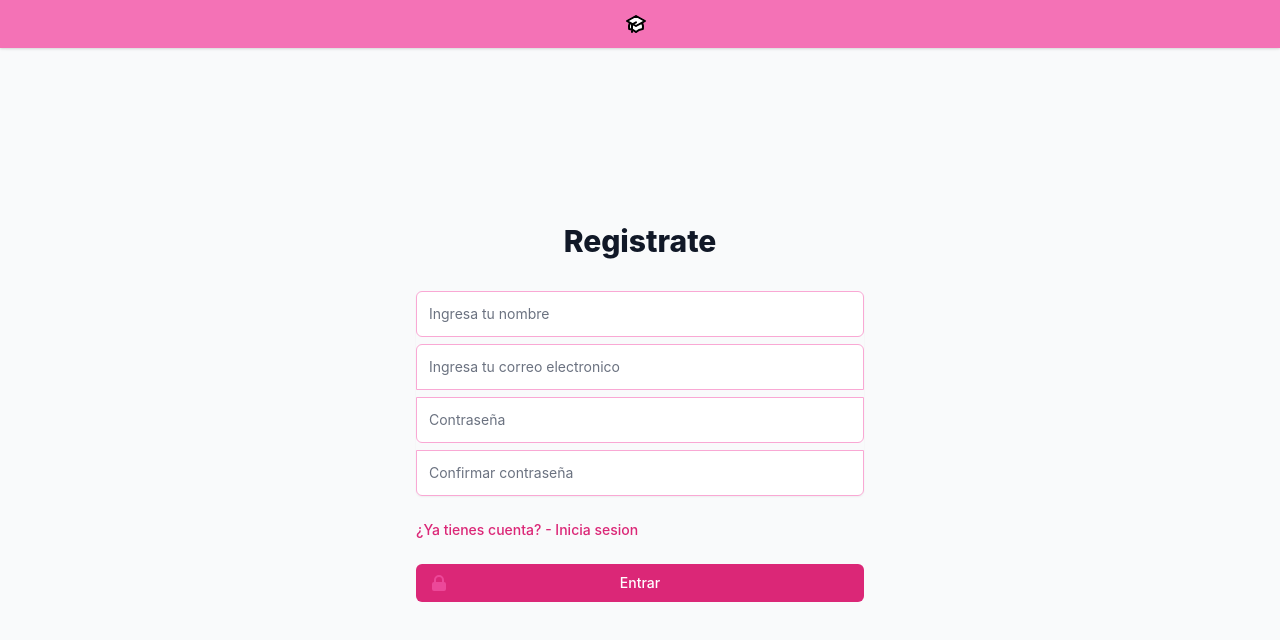
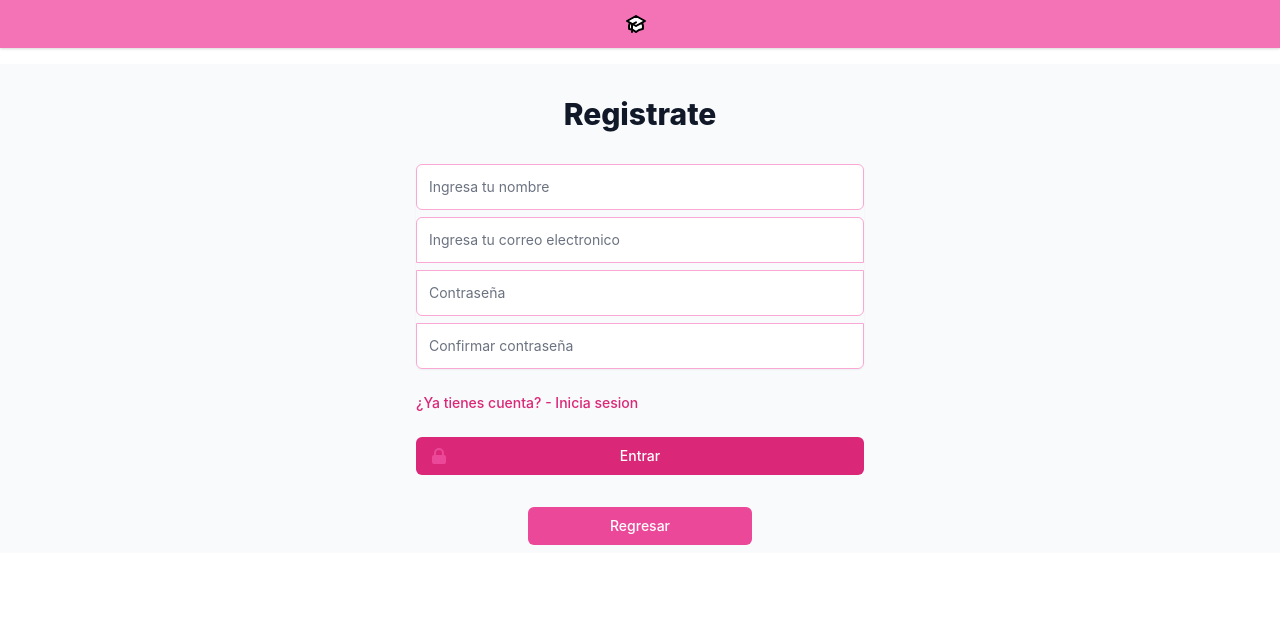
Before and after one commit to rigobertoalag/ahorros-ds, a React (Create React App) app: page /register in a window 1280 px wide. Shown: the top 640 px of the page. Built offline with nearby package versions, Linux system fonts and the light colour scheme; the HTML template or start-up script is replaced by a standard one.

Commit message:
Login  & register style changes finish

```diff
--- a/src/pages/Login.js
+++ b/src/pages/Login.js
@@ -5,10 +5,10 @@ import { LockClosedIcon } from '@heroicons/react/solid'
 
 export default function Login() {
     return (
-        <div className="min-h-screen flex items-center justify-center bg-gray-50 py-12 px-4 sm:px-6 lg:px-8">
+        <div className="mt-16 flex items-center justify-center bg-gray-50 py-2 px-4 sm:px-6 lg:px-8">
             <div className="max-w-md w-full space-y-8">
                 <div>
-                    <h2 className="mt-6 text-center text-3xl font-extrabold text-gray-900">Inicio de sesion</h2>
+                    <h2 className="mt-2 text-center text-3xl font-extrabold text-gray-900">Inicio de sesion</h2>
                 </div>
                 <form className="mt-8 space-y-6" action="#" method="POST">
                     <input type="hidden" name="remember" defaultValue="true" />
@@ -63,6 +63,11 @@ export default function Login() {
                     </button>
                     </div>
                 </form>
+                <div className="grid grid-cols-1 justify-items-center">
+                    <Link to="/" className="group relative w-1/2 flex justify-center py-2 px-4 border border-transparent text-sm font-medium rounded-md text-white bg-pink-500 hover:bg-pink-500 focus:outline-none focus:ring-2 focus:ring-offset-2 focus:ring-pink-300">
+                        Regresar
+                    </Link>
+                </div>
             </div>
         </div>
     )
--- a/src/pages/Register.js
+++ b/src/pages/Register.js
@@ -5,7 +5,7 @@ import { LockClosedIcon } from '@heroicons/react/solid'
 
 export default function Register() {
     return (
-        <div className="min-h-screen flex items-center justify-center bg-gray-50 py-12 px-4 sm:px-6 lg:px-8">
+        <div className="mt-16 flex items-center justify-center bg-gray-50 py-2 px-4 sm:px-6 lg:px-8">
             <div className="max-w-md w-full space-y-8">
                 <div>
                     <h2 className="mt-6 text-center text-3xl font-extrabold text-gray-900">Registrate</h2>
@@ -88,6 +88,11 @@ export default function Register() {
                     </button>
                     </div>
                 </form>
+                <div className="grid grid-cols-1 justify-items-center">
+                    <Link to="/" className="group relative w-1/2 flex justify-center py-2 px-4 border border-transparent text-sm font-medium rounded-md text-white bg-pink-500 hover:bg-pink-500 focus:outline-none focus:ring-2 focus:ring-offset-2 focus:ring-pink-300">
+                        Regresar
+                    </Link>
+                </div>
             </div>
         </div>
     )
```
